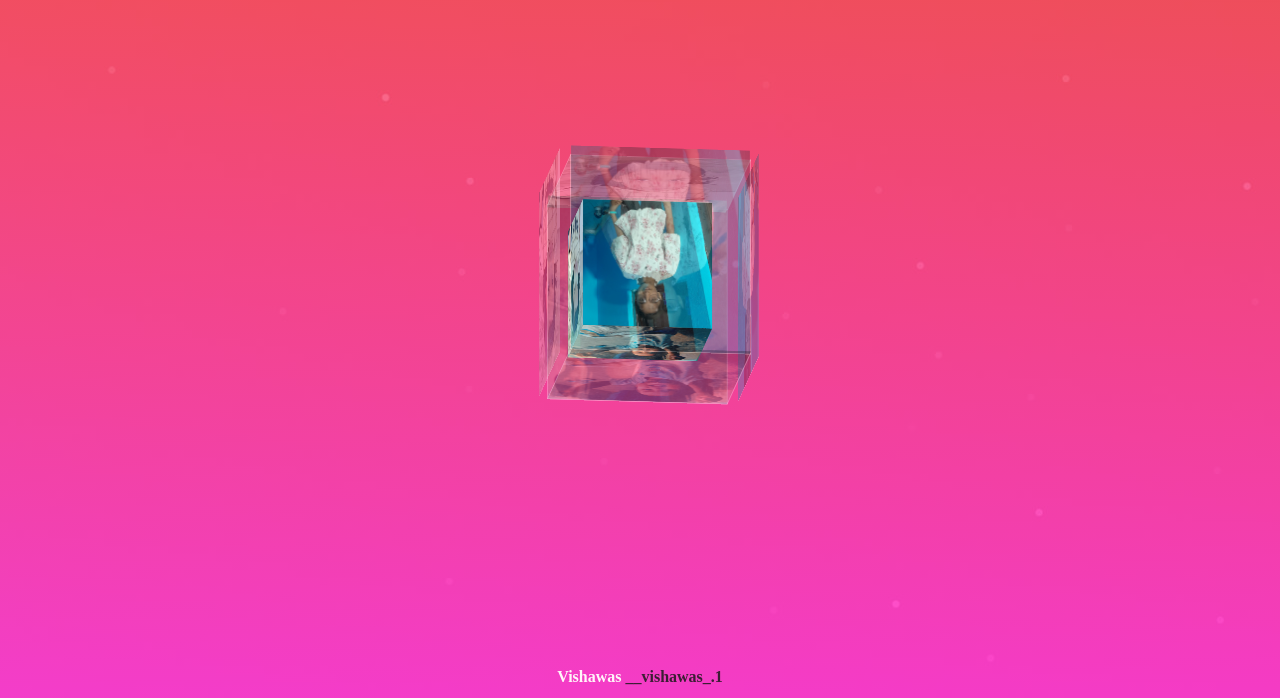
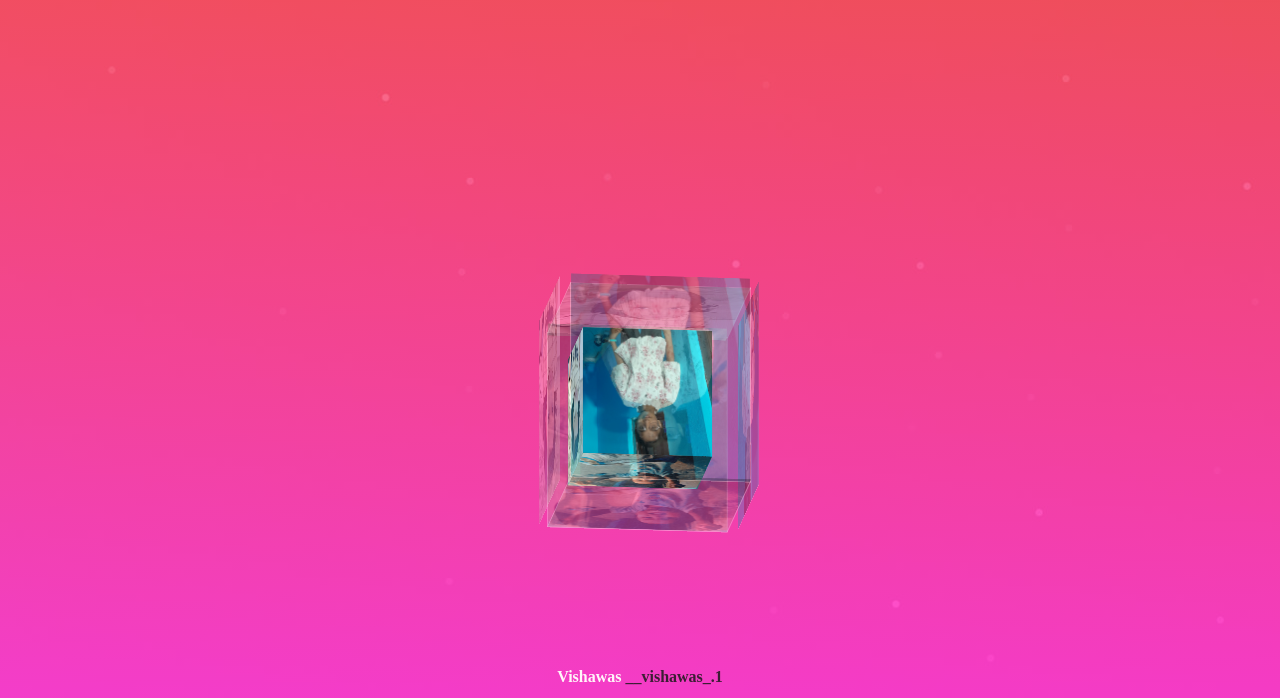
Before and after one commit to Vishawas-1/Cube_in_Cube, a plain HTML site: page index.html in a window 1280 px wide. Shown: the part 102-800 px from the top of the page. Drawn offline with Linux system fonts and the light colour scheme.

Commit message:
Update style.css

```diff
--- a/style.css
+++ b/style.css
@@ -35,7 +35,7 @@ body {
 .cube {
     position: relative;
     margin: 0px auto;
-    margin-top: 15%;
+    margin-top: 25%;
         width: 200px;
     height: 200px;
     transform: rotateX(-30deg) rotateY(-80deg);
```
